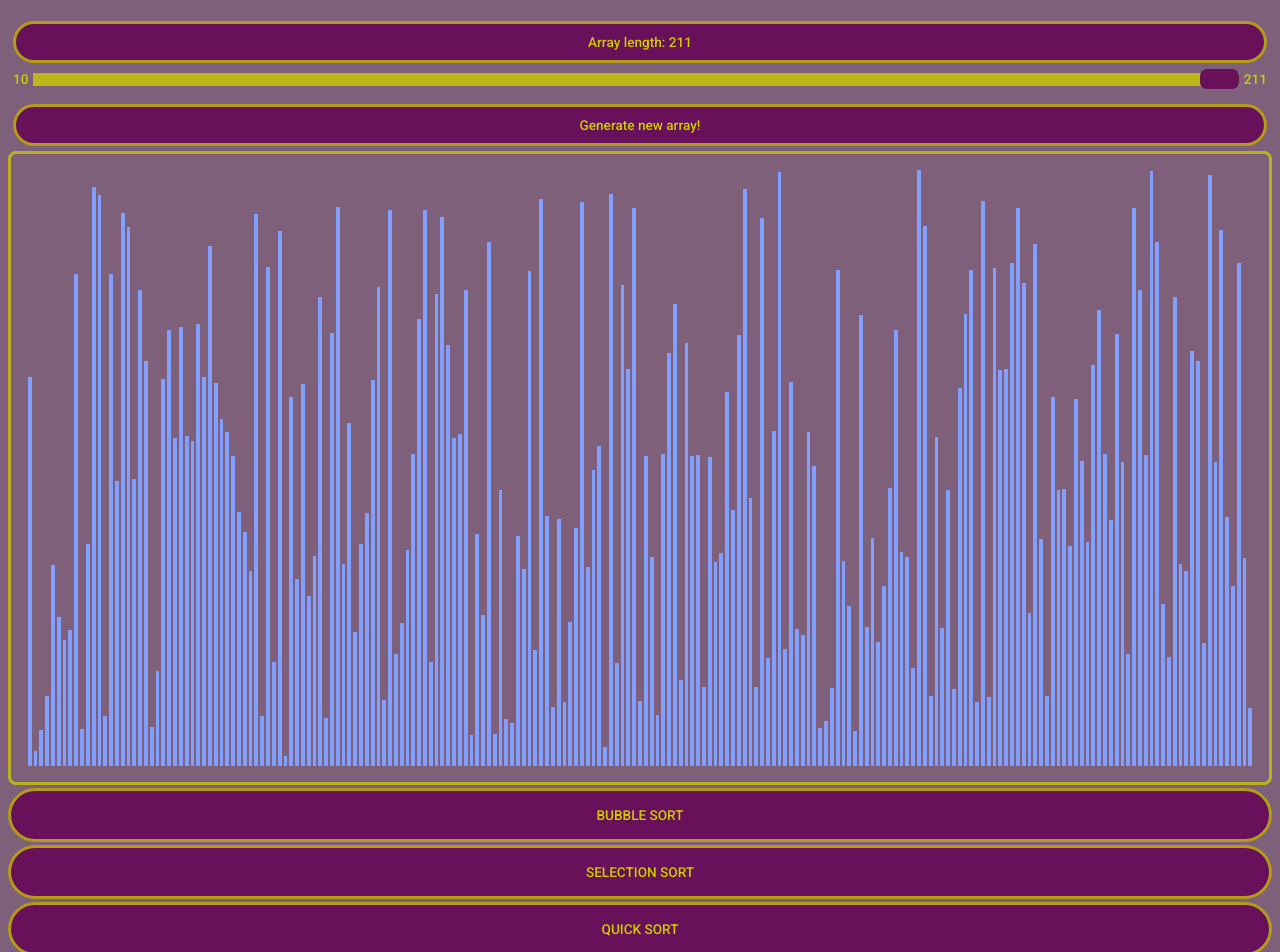
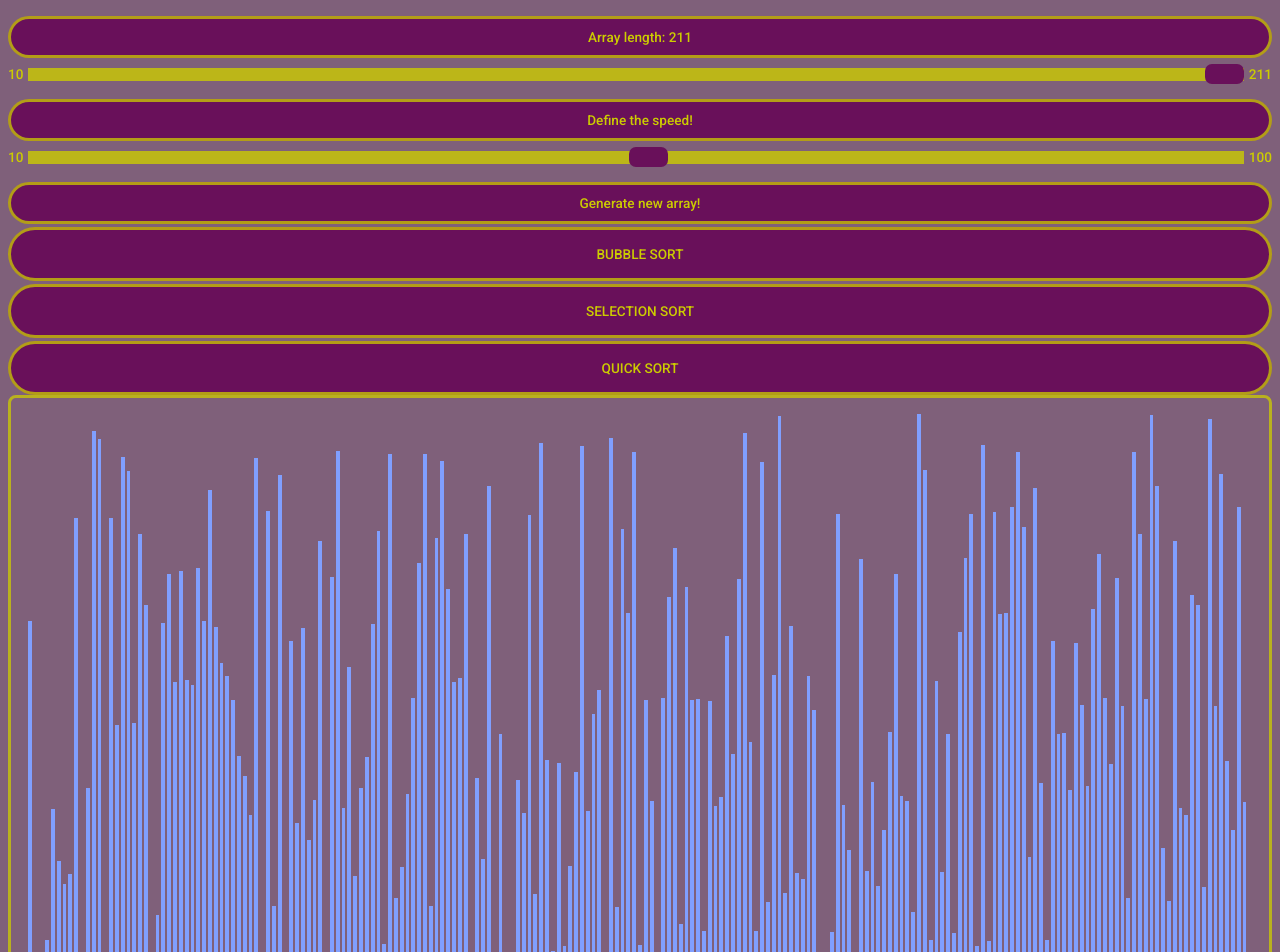
Before and after one commit to konradkoc/Sorting-visualization, a React (Create React App) app: page / in a window 1280 px wide. Shown: the top 952 px of the page. Built offline with nearby package versions, Linux system fonts and the light colour scheme.

Commit message:
fix in quick sort , add animationOn logic , add speed range component

```diff
--- a/src/components/ButtonList.js
+++ b/src/components/ButtonList.js
@@ -1,11 +1,10 @@
 import React from 'react'
 
-const ButtonList = ( {bubble, selection, quick} ) => (
+const ButtonList = ( {bubble, selection, quick } ) => (
     <div className='buttonsList'>
         <button onClick = {bubble}>BUBBLE SORT</button>
         <button onClick = {selection}>SELECTION SORT</button>
         <button onClick = {quick}>QUICK SORT</button>
-
     </div>
 )
 
--- a/src/components/Header.js
+++ b/src/components/Header.js
@@ -1,39 +1,28 @@
 import React from 'react'
+import RangeInputLen from './RangeInputLen'
+import RangeInputSpeed from './RangeInputSpeed'
 
-const Header = ( {value, maxValue , chooseValue, newArray, animationOn} ) => (
-    <div style = {containerStyle}>
-        <div className='generateButton'>
-            <label htmlFor="arrLength">Array length: {value}</label>
-        </div>
-        <div style={rangeStyle}>
-            <p style = {{marginRight: '5px'}}>10</p>
-            <input
-                type='range'
-                name="arrLength"
-                value={value}
-                min='10'
-                max={maxValue}
-                onChange = {chooseValue} onClick = {chooseValue}></input>
-            <p style = {{marginLeft: '5px'}}>{maxValue}</p>
-        </div>
+const Header = ( {value, maxValue , chooseValue, newArray, animationOn, chooseSpeed, speed} ) => (
+    <div>
+        <RangeInputLen
+            value = {value}
+            maxValue = {maxValue}
+            chooseValue = {chooseValue}
+            animationOn = {animationOn} />
+
+        <RangeInputSpeed
+            animationOn = { animationOn }
+            chooseSpeed = { chooseSpeed} />
 
         <div className = 'buttonsContainer'>
-            <button className='generateButton' onClick = {newArray}>Generate new array!</button>
+            <button
+                className='generateButton'
+                onClick = {newArray}>
+                    Generate new array!
+            </button>
         </div>
     </div>
 )
 
 
 export default Header
-
-const containerStyle = {
-    padding: '5px',
-
-}
-
-
-const rangeStyle = {
-    display: 'flex',
-    justifyContent: 'center',
-    alignItems: 'center'
-}
--- /dev/null
+++ b/src/components/Legend.js
@@ -0,0 +1,11 @@
+import React from 'react'
+
+const Legend = ( {rodzajSorta, animationOn } ) => (
+    <div>
+        <h2>Legend</h2>
+        <h1>{rodzajSorta}</h1>
+        <h2>{animationOn}</h2>
+    </div>
+)
+
+export default Legend
--- a/src/components/MainComponent.js
+++ b/src/components/MainComponent.js
@@ -2,9 +2,10 @@ import React, { Component, Fragment } from 'react'
 import Header from './Header'
 import Visualization from './Visualization'
 import ButtonList from './ButtonList'
+import Legend from './Legend'
 import { bubbleSort } from '../sortingAlgo/bubbleSort'
 import { selectionSort } from '../sortingAlgo/selectionSort'
-import { quickSort } from '../sortingAlgo/quickSort'
+import { quickSort, quickSortLast } from '../sortingAlgo/quickSort'
 
 
 function randomNumber(min, max) {
@@ -19,11 +20,13 @@ export class MainComp extends Component {
             arr: [],
             //those 2 below determines horizontal size
             arrayLength: Math.floor(window.innerWidth/6)-2,
-        maxArrayLength: Math.floor(window.innerWidth/6)-2, //1 bar is 6px with margins so this is max amount of bars on the screen without horizontal scroll, -2 is just for safety
+            maxArrayLength: Math.floor(window.innerWidth/6)-2, //1 bar is 6px with margins so this is max amount of bars on the screen
             //this one is about max height of the bar, max value possible in the array
-        maxHeight: Math.floor(0.75*window.innerHeight), //0.75 cause bars are not on 100% OF VH
+            maxHeight: Math.floor(0.75*window.innerHeight),
             singleBarWidth: 2,
             animationOn: false,
+            speed: 30, //bigger value faster animation
+            rodzajSorta: ''
         }
     }
 
@@ -53,53 +56,79 @@ export class MainComp extends Component {
 
     //Fill array with random values
     newArray = () => {
-            const arr2 = []
-            const bar = document.querySelectorAll('.oneBar')
+        //change arr in state only if animation isnt on
+        if (!this.state.animationOn) {
+            const arr = []
             for (let i = 0; i < this.state.arrayLength; i++) {
-                arr2.push(randomNumber(10, this.state.maxHeight))
-                if(bar[i]!== undefined){
-                    bar[i].style.backgroundColor = 'rgb(128, 159, 255)'
+                arr.push(randomNumber(10, this.state.maxHeight))
             }
+            this.setState({arr})
+            this.calculateBarWidth()
         }
-
-        this.setState({arr: arr2})
-        this.calculateBarWidth()
     }
 
     //Value from slider to arr.length -> and rerendering array on the screen
     chooseValue = (e) => {
         this.setState({arrayLength: e.target.value})
-        this.newArray()
+        this.newArray()  //only if no anim going on
+    }
+
+    chooseSpeed = (e) => {
+        this.setState({speed: +e.target.value }) //to number
     }
 
     //SORTING
-    bubbleSortVis = () => {
-        bubbleSort(this.state.arr, 100)
+    bubbleSortVis = async () => {
+        if(!this.state.animationOn) {
             this.setState ({ animationOn: true })
+            this.setState ({ rodzajSorta: 'bubble' })
+            await bubbleSort(this.state.arr, 500/this.state.speed) //speed from slider adapted so slide in right means faster
+            this.setState ({ animationOn: false }) //wait for animation to finish, change state
+        }
     }
 
-    selectionSortVis = () => {
-        selectionSort(this.state.arr, 50)
+    selectionSortVis = async () => {
+        if(!this.state.animationOn) {
             this.setState ({ animationOn: true })
-
+            this.setState ({ rodzajSorta: 'selection' })
+            await selectionSort(this.state.arr, 500/this.state.speed)
+            this.setState ({ animationOn: false })
+        }
     }
 
-    quickSortVis = () => {
-        quickSort(this.state.arr, 0 , this.state.arrayLength -1, 100)
+    quickSortVis = async () => {
+        if(!this.state.animationOn) {
             this.setState ({ animationOn: true })
+            this.setState ({ rodzajSorta: 'quick' })
+            //1st call to quick (arr, left , right, speed)
+            await quickSort(this.state.arr, 0 , this.state.arrayLength -1, 500/this.state.speed)
+            await quickSortLast(this.state.arr) //final animation
+            this.setState ({ animationOn: false })
         }
+    }
+
 
     render() {
         return (
             <Fragment>
-                <Header maxValue = {this.state.maxArrayLength}
+                <Header
+                        maxValue = {this.state.maxArrayLength}
                         value = {this.state.arrayLength}
                         chooseValue={this.chooseValue}
+                        chooseSpeed={this.chooseSpeed}
+                        speed={this.speed}
                         newArray={this.newArray}
-                        animationOn = {this.state.animationOn}/>
-
-                <Visualization arr={this.state.arr} barWidth={this.state.singleBarWidth}/>
-                <ButtonList bubble = {this.bubbleSortVis} selection={this.selectionSortVis} quick={this.quickSortVis}/>
+                        animationOn = {this.state.animationOn} />
+                <ButtonList
+                        bubble = {this.bubbleSortVis}
+                        selection={this.selectionSortVis}
+                        quick={this.quickSortVis} />
+                <Visualization
+                        arr={this.state.arr}
+                        barWidth={this.state.singleBarWidth} />
+                <Legend
+                        rodzajSorta = {this.state.rodzajSorta}
+                        animationOn = {this.state.animationOn} />
             </Fragment>
         )
     }
--- /dev/null
+++ b/src/components/RangeInputLen.js
@@ -0,0 +1,33 @@
+import React from 'react'
+
+const RangeInputLen = ( { value , maxValue , chooseValue , animationOn } ) => (
+    <div>
+        <div className='generateButton'>
+            <label htmlFor="arrLength">Array length: {value}</label>
+        </div>
+        <div style={rangeStyle}>
+            <p style = {{marginRight: '5px'}}>10</p>
+            <input
+                type='range'
+                name="arrLength"
+                value={value}
+                min='10'
+                max={maxValue}
+                onChange = {chooseValue}
+                onClick = {chooseValue}
+                disabled = {animationOn}
+            >
+            </input>
+            <p style = {{marginLeft: '5px'}}>{maxValue}</p>
+        </div>
+    </div>
+)
+
+export default RangeInputLen
+
+
+const rangeStyle = {
+    display: 'flex',
+    justifyContent: 'center',
+    alignItems: 'center'
+}
--- /dev/null
+++ b/src/components/RangeInputSpeed.js
@@ -0,0 +1,33 @@
+import React from 'react'
+
+const RangeInputSpeed = ( { animationOn, chooseSpeed, speed} ) => (
+    <div>
+        <div className='generateButton'>
+            <label htmlFor="speed">Define the speed!</label>
+        </div>
+        <div style={rangeStyle}>
+            <p style = {{marginRight: '5px'}}>10</p>
+            <input
+                type='range'
+                name="speed"
+                value= {speed}
+                min='1'
+                max='50'
+                onChange = {chooseSpeed}
+                onClick = {chooseSpeed}
+                disabled = {animationOn}
+            >
+            </input>
+            <p style = {{marginLeft: '5px'}}>100</p>
+        </div>
+    </div>
+)
+
+export default RangeInputSpeed
+
+
+const rangeStyle = {
+    display: 'flex',
+    justifyContent: 'center',
+    alignItems: 'center'
+}
--- a/src/components/Visualization.js
+++ b/src/components/Visualization.js
@@ -1,6 +1,6 @@
 import React from 'react'
 
-const Visualization = ( {barWidth, arr} ) => (
+const Visualization = ( {barWidth, arr, } ) => (
     <div className = 'visualizationContainer'>
         {
         arr.map((value, index) => (
--- a/src/sortingAlgo/quickSort.js
+++ b/src/sortingAlgo/quickSort.js
@@ -1,30 +1,30 @@
 import { sleep, pivotColor, correctOrderColor, originalColor, analyzedColor, swappingColor, finalOrderColor } from './utils'
 
+export const quickSortLast = async (arr) => {
+    const bar = document.querySelectorAll('.oneBar')
+        for ( let i = 0 ; i < arr.length ; i++ ) {
+            bar[i].style.backgroundColor = finalOrderColor
+            await sleep(20)
+        }
+}
+
 export const quickSort =  async (arr, left, right, speed) => {
-    const bar = document.querySelectorAll('.oneBar')
     let index;
     if (arr.length > 1) {
         index = await partition(arr, left, right, speed) //index returned from partition
-        bar[index].style.backgroundColor = originalColor
-        sleep(speed)
+
         if (left < index - 1) { //more elements on the left side of the pivot
             await quickSort(arr, left, index - 1, speed)
-            bar[left].style.backgroundColor = finalOrderColor //correct order
-            bar[index - 1].style.backgroundColor = finalOrderColor
-
         }
         if (index < right) { //more elements on the right side of the pivot
             await quickSort(arr, index, right, speed)
-            bar[index].style.backgroundColor = finalOrderColor //correct order
-            bar[right].style.backgroundColor = finalOrderColor
-
         }
-
     }
+    return arr
 }
 
 // swapping
-export const swap = async (arr, leftIndex, rightIndex, speed) => {
+const swap = async (arr, leftIndex, rightIndex, speed ) => {
     const bar = document.querySelectorAll('.oneBar')
     bar[leftIndex].style.backgroundColor = swappingColor
     bar[rightIndex].style.backgroundColor = swappingColor
@@ -42,14 +42,14 @@ export const swap = async (arr, leftIndex, rightIndex, speed) => {
     await sleep(speed)
     bar[leftIndex].style.backgroundColor = originalColor
     bar[rightIndex].style.backgroundColor = originalColor
+
     const temp = arr[leftIndex];
     arr[leftIndex] = arr[rightIndex]
     arr[rightIndex] = temp;
 
-
 }
 
-export const partition = async (arr, left, right, speed) => {
+const partition = async (arr, left, right, speed) => {
     const bar = document.querySelectorAll('.oneBar')
     const pivotIndex = Math.floor((right + left) / 2) //middle element
     const pivot   = arr[pivotIndex]
```
Lines whose indentation alone changed are shown as unchanged.
